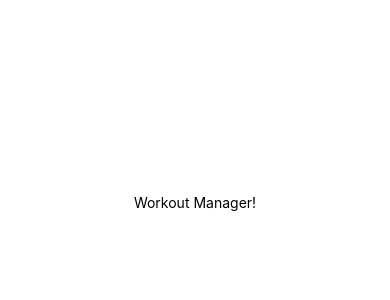
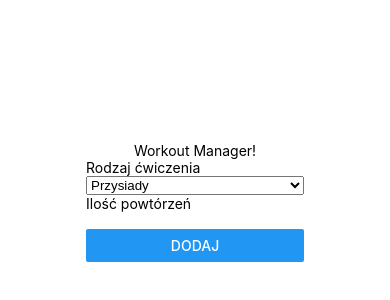
Before and after one commit to gmiernik/workout-manager, a React Native app: screen / in a window 390 px wide. Shown: the part 220-520 px from the top of the page. Built offline with nearby package versions, Linux system fonts and the light colour scheme.

Commit message:
Added add-workout component - draft version

```diff
--- a/App.tsx
+++ b/App.tsx
@@ -1,14 +1,25 @@
 import { StatusBar } from 'expo-status-bar';
-import React from 'react';
-import { StyleSheet, Text, View } from 'react-native';
+import React, { useState } from 'react';
+import { Alert, Button, ButtonProps, StyleSheet, Text, TextInput, View } from 'react-native';
+import AddWorkout from './components/AddWorkout';
+import Info from './components/Info';
+
 
 export default function App() {
+  const [info, setInfo] = useState("Test123")
+
   return (
     <View style={styles.container}>
       <Text>Workout Manager!</Text>
+      <AddWorkout />
       <StatusBar style="auto" />
     </View>
   );
+
+  function addWorkout(abc : string) {
+    console.info(abc);
+    setInfo(abc);
+  };
 }
 
 const styles = StyleSheet.create({
--- /dev/null
+++ b/components/AddWorkout.tsx
@@ -0,0 +1,40 @@
+import React, { useState } from 'react';
+import { Alert, Button, ButtonProps, StyleSheet, Text, TextInput, View, FlatList } from 'react-native';
+import { Picker } from '@react-native-picker/picker';
+
+
+export default () => {
+
+    const [series, setSeries] = useState<Array<string>>([]);
+    const [excersiseType, setExcersiseType] = useState();
+    const [repetition, setRepetition] = useState<string>('');
+
+    return (
+        <View>
+            <Text>Rodzaj ćwiczenia</Text>
+            <Picker selectedValue={excersiseType} onValueChange={(itemValue, itemIndex) => setExcersiseType(itemValue)}>
+                <Picker.Item label="Przysiady" value="przysiady" />
+                <Picker.Item label="Pompki" value="pompki" />
+                <Picker.Item label="Brzószki" value="brzuszki" />
+            </Picker>
+            <Text>Ilość powtórzeń</Text>
+            <TextInput keyboardType={'numeric'} value={repetition}
+                onChangeText={(data) => { console.log("Repetition has been updated."); setRepetition(data)}} />
+            <Button title="Dodaj" onPress={addRepetition} />
+        </View>
+    );
+
+    function addRepetition() {
+        console.log("Add repetition has been invoked.");
+        if (!repetition.trim()) {
+            alert('Proszę wprowadzić ilość powtórzeń');
+            return;
+        }
+        console.debug(repetition);
+        setSeries([
+            repetition
+        ]);
+        console.debug(series);
+        console.debug(repetition);
+    }
+}
--- /dev/null
+++ b/components/Info.tsx
@@ -0,0 +1,24 @@
+import { StatusBar } from 'expo-status-bar';
+import React, { useState } from 'react';
+import { Alert, Button, ButtonProps, StyleSheet, Text, TextInput, View } from 'react-native';
+
+export default function Info() {
+    const [value, setValue] = useState("StartValue")
+
+    return (
+      <View style={styles2.container}>
+        <Text>Testowa wartosc:</Text>
+        <TextInput value={value} onChangeText={setValue} />
+        <Button title="Zapisz" onPress={() => console.info(value)} />
+      </View>
+    );
+  }
+
+  const styles2 = StyleSheet.create({
+    container: {
+      flex: 1,
+      backgroundColor: '#999',
+      alignItems: 'center',
+      justifyContent: 'center',
+    },
+  });
--- a/package.json
+++ b/package.json
@@ -8,6 +8,7 @@
     "eject": "expo eject"
   },
   "dependencies": {
+    "@react-native-picker/picker": "^2.2.0",
     "expo": "~42.0.1",
     "expo-status-bar": "~1.0.4",
     "react": "16.13.1",
```
Also changed, not shown: 1 other file (tests, documents, lock files or other folders).
